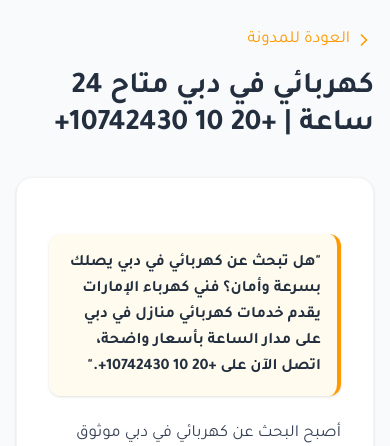
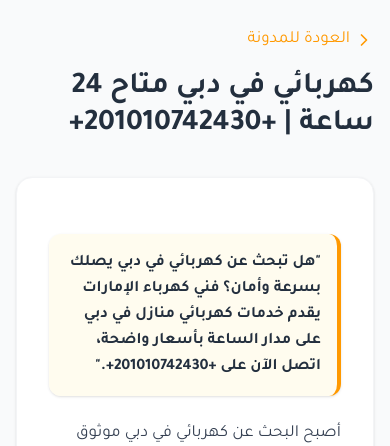
Before and after one commit to AhmedZakaria14/FanniElectricUAE, a Next.js app: page /blog/electrician-in-dubai-24h in a window 390 px wide. Shown: the part 156-602 px from the top of the page. Built offline with nearby package versions, Linux system fonts and the light colour scheme.

Commit message:
Normalize phone number in app/blog/electrician-in-dubai-24h/page.tsx

```diff
--- a/app/blog/electrician-in-dubai-24h/page.tsx
+++ b/app/blog/electrician-in-dubai-24h/page.tsx
@@ -5,8 +5,8 @@ import Link from 'next/link';
 import TableOfContents from '@/components/table-of-contents';
 
 export const metadata: Metadata = {
-  title: `أفضل كهربائي في دبي متاح 24 ساعة | +20 10 10742430+ | الموقع متاح للإيجار`,
-  description: `الموقع متاح للإيجار. للتواصل: +20 10 10742430. هل تبحث عن كهربائي في دبي يصلك بسرعة وأمان؟ فني كهرباء الإمارات يقدم خدمات كهربائي منازل في دبي على مدار الساعة بأسعار واضحة، اتصل الآن على +20 10 10742430+.`,
+  title: `أفضل كهربائي في دبي متاح 24 ساعة | +201010742430+ | الموقع متاح للإيجار`,
+  description: `الموقع متاح للإيجار. للتواصل: +201010742430. هل تبحث عن كهربائي في دبي يصلك بسرعة وأمان؟ فني كهرباء الإمارات يقدم خدمات كهربائي منازل في دبي على مدار الساعة بأسعار واضحة، اتصل الآن على +201010742430+.`,
   alternates: {
     canonical: "https://www.fannielectricuae.com/blog/electrician-in-dubai-24h",
   },
@@ -49,7 +49,7 @@ export default function BlogPost() {
             العودة للمدونة
           </Link>
           <h1 className="text-3xl md:text-4xl font-bold text-amazon-blue leading-tight mb-4">
-            كهربائي في دبي متاح 24 ساعة | +20 10 10742430+
+            كهربائي في دبي متاح 24 ساعة | +201010742430+
           </h1>
         </div>
 
@@ -58,7 +58,7 @@ export default function BlogPost() {
             <div className="prose prose-lg max-w-none prose-headings:text-amazon-blue prose-a:text-amazon-orange hover:prose-a:text-orange-600 prose-img:rounded-xl">
               <div dangerouslySetInnerHTML={{ __html: `
 <blockquote dir="rtl" class="my-6 p-4 rounded-xl border-r-4 border-amazon-orange bg-amber-50/80 text-amazon-blue font-bold text-base md:text-lg leading-relaxed shadow-sm">
-"هل تبحث عن كهربائي في دبي يصلك بسرعة وأمان؟ فني كهرباء الإمارات يقدم خدمات كهربائي منازل في دبي على مدار الساعة بأسعار واضحة، اتصل الآن على +20 10 10742430+."
+"هل تبحث عن كهربائي في دبي يصلك بسرعة وأمان؟ فني كهرباء الإمارات يقدم خدمات كهربائي منازل في دبي على مدار الساعة بأسعار واضحة، اتصل الآن على +201010742430+."
 </blockquote>
 <p dir="rtl" class="text-gray-700 leading-relaxed mb-6">أصبح البحث عن كهربائي في دبي موثوق حاجة يومية لا يمكن الاستغناء عنها، فمع الاعتماد الكامل على الأجهزة الكهربائية ومكيفات الهواء التي تعمل بلا توقف في أجواء دبي الحارة، تتزايد فرص حدوث أعطال مفاجئة تحتاج تدخلا سريعا وآمنا، إذا كنت تبحث عن كهربجي في دبي يصلك في أي وقت، فأنت في المكان الصحيح، في هذا المقال نستعرض بالتفصيل كل ما يتعلق بخدمات الكهرباء في دبي، من أسباب الأعطال إلى الأسعار وطرق اختيار الفني المناسب لمنزلك أو منشأتك التجارية.</p>
 <h2 dir="rtl" id="section-1" class="text-2xl font-bold text-amazon-blue mt-8 mb-4">لماذا يعتبر البحث عن كهربائي في دبي ضرورة يومية؟</h2>
@@ -95,7 +95,7 @@ export default function BlogPost() {
 <h2 dir="rtl" id="section-12" class="text-2xl font-bold text-amazon-blue mt-8 mb-4">كم سعر الكهرباء في دبي ومعدلات الفوترة؟</h2>
 <p dir="rtl" class="text-gray-700 leading-relaxed mb-6">تحتسب فاتورة الكهرباء عادة بناء على شرائح استهلاك تصاعدية. ينصح الخبراء باستخدام مصابيح LED الموفرة للطاقة وإجراء فحص دوري للتأسيسات الكهربائية.</p>
 <h2 dir="rtl" id="section-13" class="text-2xl font-bold text-amazon-blue mt-8 mb-4">كيف أجد كهربائي قريب مني في دبي بسرعة؟</h2>
-<p dir="rtl" class="text-gray-700 leading-relaxed mb-6">من أكثر العبارات بحثا عند حدوث عطل مفاجئ هي كهربائي قريب مني. وزعنا فرقنا الفنية بشكل استراتيجي في مختلف أحياء دبي، بحيث يصل الفني إلى موقعك خلال وقت قصير جدا بعد الاتصال على الرقم <a href="tel:+201010742430" target="_blank" rel="noopener noreferrer" class="text-[#007185] hover:underline font-bold">+20 10 10742430</a>.</p>
+<p dir="rtl" class="text-gray-700 leading-relaxed mb-6">من أكثر العبارات بحثا عند حدوث عطل مفاجئ هي كهربائي قريب مني. وزعنا فرقنا الفنية بشكل استراتيجي في مختلف أحياء دبي، بحيث يصل الفني إلى موقعك خلال وقت قصير جدا بعد الاتصال على الرقم <a href="tel:+201010742430" target="_blank" rel="noopener noreferrer" class="text-[#007185] hover:underline font-bold">+201010742430</a>.</p>
 <h3 dir="rtl" id="section-14" class="text-xl font-bold text-amazon-blue mt-6 mb-3">مميزات الاعتماد على فني قريب من موقعك</h3>
 <ul class="list-disc list-inside text-gray-700 space-y-2 mb-6 ml-4">
 <li dir="rtl">تقليل وقت الانتظار بشكل ملحوظ في حالات الطوارئ.</li>
@@ -118,7 +118,7 @@ export default function BlogPost() {
 </ul>
 <h2 dir="rtl" id="section-19" class="text-2xl font-bold text-amazon-blue mt-8 mb-4">الأسئلة الشائعة</h2>
 <h3 dir="rtl" id="section-20" class="text-xl font-bold text-amazon-blue mt-6 mb-3">ما هو رقم كهرباء دبي المجاني؟</h3>
-<p dir="rtl" class="text-gray-700 leading-relaxed mb-6">للأعطال الخاصة داخل منزلك، يمكنك التواصل مباشرة مع فني كهرباء الامارات على الرقم <a href="tel:+201010742430" target="_blank" rel="noopener noreferrer" class="text-[#007185] hover:underline font-bold">+20 10 10742430</a> في أي وقت.</p>
+<p dir="rtl" class="text-gray-700 leading-relaxed mb-6">للأعطال الخاصة داخل منزلك، يمكنك التواصل مباشرة مع فني كهرباء الامارات على الرقم <a href="tel:+201010742430" target="_blank" rel="noopener noreferrer" class="text-[#007185] hover:underline font-bold">+201010742430</a> في أي وقت.</p>
 <h3 dir="rtl" id="section-21" class="text-xl font-bold text-amazon-blue mt-6 mb-3">ما هي شركات تصليح الكهرباء في دبي؟</h3>
 <p dir="rtl" class="text-gray-700 leading-relaxed mb-6">يعد فريق فني كهرباء الإمارات خياراً موثوقاً يغطي دبي والشارقة وعجمان بفرق طوارئ تعمل 24 ساعة.</p>
 <h3 dir="rtl" id="section-22" class="text-xl font-bold text-amazon-blue mt-6 mb-3">كم يتقاضى فني الكهرباء في دبي؟</h3>
@@ -126,7 +126,7 @@ export default function BlogPost() {
 <h3 dir="rtl" id="section-23" class="text-xl font-bold text-amazon-blue mt-6 mb-3">ما هي أسماء شركات كهرباء في الإمارات؟</h3>
 <p dir="rtl" class="text-gray-700 leading-relaxed mb-6">تتنوع بين الجهات الحكومية والشركات المتخصصة في الصيانة المنزلية مثل فني كهرباء الإمارات.</p>
 <h2 dir="rtl" id="section-24" class="text-2xl font-bold text-amazon-blue mt-8 mb-4">خاتمة</h2>
-<p dir="rtl" class="text-gray-700 leading-relaxed mb-6">تواصل معنا الآن على الرقم <a href="tel:+201010742430" target="_blank" rel="noopener noreferrer" class="text-[#007185] hover:underline font-bold">+20 10 10742430</a> للحصول على أسرع استجابة وأفضل جودة عمل، أو عبر <a href="https://www.fannielectricuae.com/#booking" target="_blank" rel="noopener noreferrer" class="text-[#007185] hover:underline font-bold">نموذج الحجز</a> الفوري.</p>
+<p dir="rtl" class="text-gray-700 leading-relaxed mb-6">تواصل معنا الآن على الرقم <a href="tel:+201010742430" target="_blank" rel="noopener noreferrer" class="text-[#007185] hover:underline font-bold">+201010742430</a> للحصول على أسرع استجابة وأفضل جودة عمل، أو عبر <a href="https://www.fannielectricuae.com/#booking" target="_blank" rel="noopener noreferrer" class="text-[#007185] hover:underline font-bold">نموذج الحجز</a> الفوري.</p>
 <h2 dir="rtl" class="text-2xl font-bold text-amazon-blue mt-8 mb-4">خدمات ومقالات ذات صلة</h2><ul class="list-disc list-inside text-gray-700 space-y-2 mb-6 ml-4"><li dir="rtl">إذا كنت تسكن في الشارقة، نقدم لك <a href="/blog/electrician-in-sharjah-guide" class="text-[#007185] hover:underline font-bold">خدمات صيانة الأعطال الكهربائية في الشارقة</a>.</li><li dir="rtl">نوفر أيضاً <a href="/blog/home-electrician-ajman-guide" class="text-[#007185] hover:underline font-bold">فني كهربائي متخصص في عجمان</a>.</li><li dir="rtl">اكتشف أهم <a href="/blog/power-outage-reasons" class="text-[#007185] hover:underline font-bold">أسباب انقطاع الكهرباء في المنزل</a>.</li></ul>` }} />
             </div>
           </main>
```
